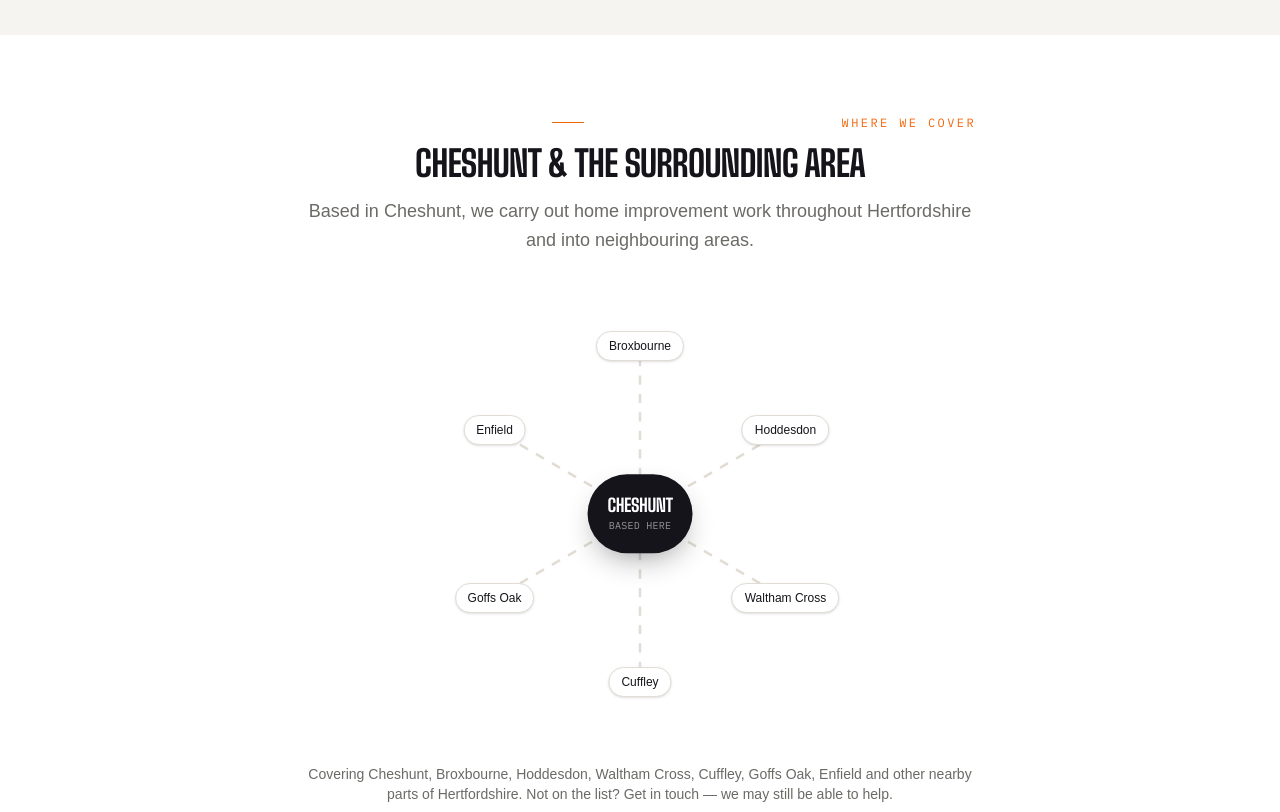
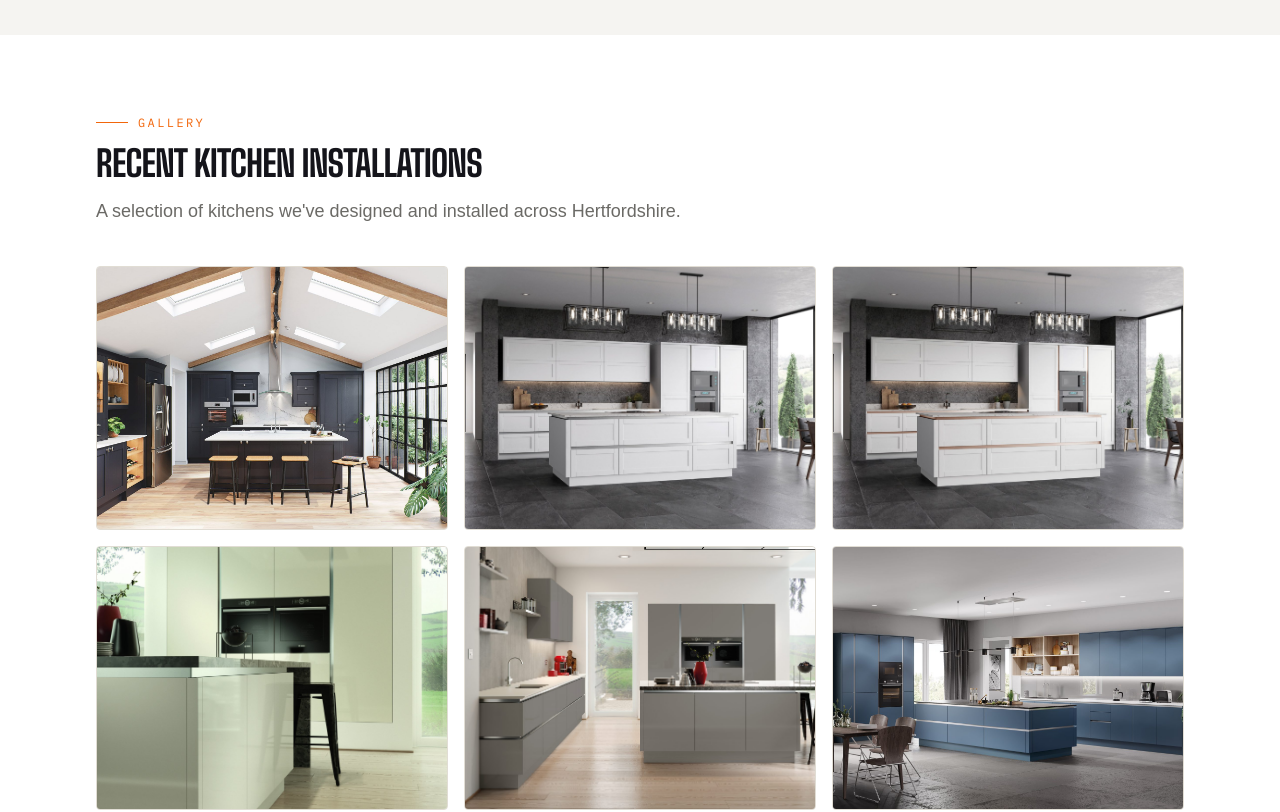
Before and after one commit to jasonkazakos-cpu/zebra-trades-website, a Next.js app: page /kitchen-installation in a window 1280 px wide. Shown: the part 4080-4892 px from the top of the page. Built offline with nearby package versions, Linux system fonts and the light colour scheme; a web font is replaced by a local one.

Commit message:
Add kitchen gallery section to Kitchen Installation page

```diff
--- a/app/kitchen-installation/page.tsx
+++ b/app/kitchen-installation/page.tsx
@@ -13,6 +13,7 @@ import Faq, { type FaqItem } from "@/components/Faq";
 import CoverageArea from "@/components/CoverageArea";
 import CtaBand from "@/components/CtaBand";
 import SectionNavPrompt from "@/components/SectionNavPrompt";
+import Gallery, { type GalleryImage } from "@/components/Gallery";
 import { siteConfig } from "@/data/site";
 
 export const metadata: Metadata = {
@@ -130,6 +131,17 @@ const kitchenBrands = [
   "B&Q",
   "DIY Kitchens",
   "Benchmarx",
+];
+
+const kitchenGalleryImages: GalleryImage[] = [
+  { src: "/images/kitchen-design/cambridge-indigo-kitchen.jpg", alt: "Cambridge indigo kitchen installation", caption: "Cambridge Indigo Kitchen" },
+  { src: "/images/kitchen-design/stratto-vero-white-kitchen.jpg", alt: "Stratto vero white kitchen installation", caption: "Stratto Vero White Kitchen" },
+  { src: "/images/kitchen-design/stratto-vero-white-rosegold-kitchen.jpg", alt: "Stratto vero white and rose gold kitchen installation", caption: "Stratto Vero White & Rose Gold Kitchen" },
+  { src: "/images/kitchen-design/vivo-gloss-ivory-vero-cameo-kitchen.jpg", alt: "Vivo gloss ivory and vero cameo kitchen installation", caption: "Vivo Gloss Ivory & Vero Cameo Kitchen" },
+  { src: "/images/kitchen-design/vivo-gloss-vero-dustgrey-kitchen.jpg", alt: "Vivo gloss vero dust grey kitchen installation", caption: "Vivo Gloss Vero Dust Grey Kitchen" },
+  { src: "/images/kitchen-design/vivo-vero-smoke-blue-kitchen.jpg", alt: "Vivo vero smoke blue kitchen installation", caption: "Vivo Vero Smoke Blue Kitchen" },
+  { src: "/images/kitchen-design/windsor-sage-green-kitchen.jpg", alt: "Windsor sage green kitchen installation", caption: "Windsor Sage Green Kitchen" },
+  { src: "/images/kitchen-design/windsor-white-oak-kitchen.jpg", alt: "Windsor white oak kitchen installation", caption: "Windsor White Oak Kitchen" },
 ];
 
 const kitchenFaqs: FaqItem[] = [
@@ -290,6 +302,19 @@ export default function KitchenInstallationPage() {
         </Container>
       </section>
 
+      <section className="bg-paper">
+        <Container className="py-16 sm:py-20">
+          <SectionHeading
+            eyebrow="Gallery"
+            title="Recent Kitchen Installations"
+            subtitle="A selection of kitchens we've designed and installed across Hertfordshire."
+          />
+          <div className="mt-10">
+            <Gallery images={kitchenGalleryImages} />
+          </div>
+        </Container>
+      </section>
+
       <CoverageArea background="paper" />
 
       <section className="bg-chalk">
```
